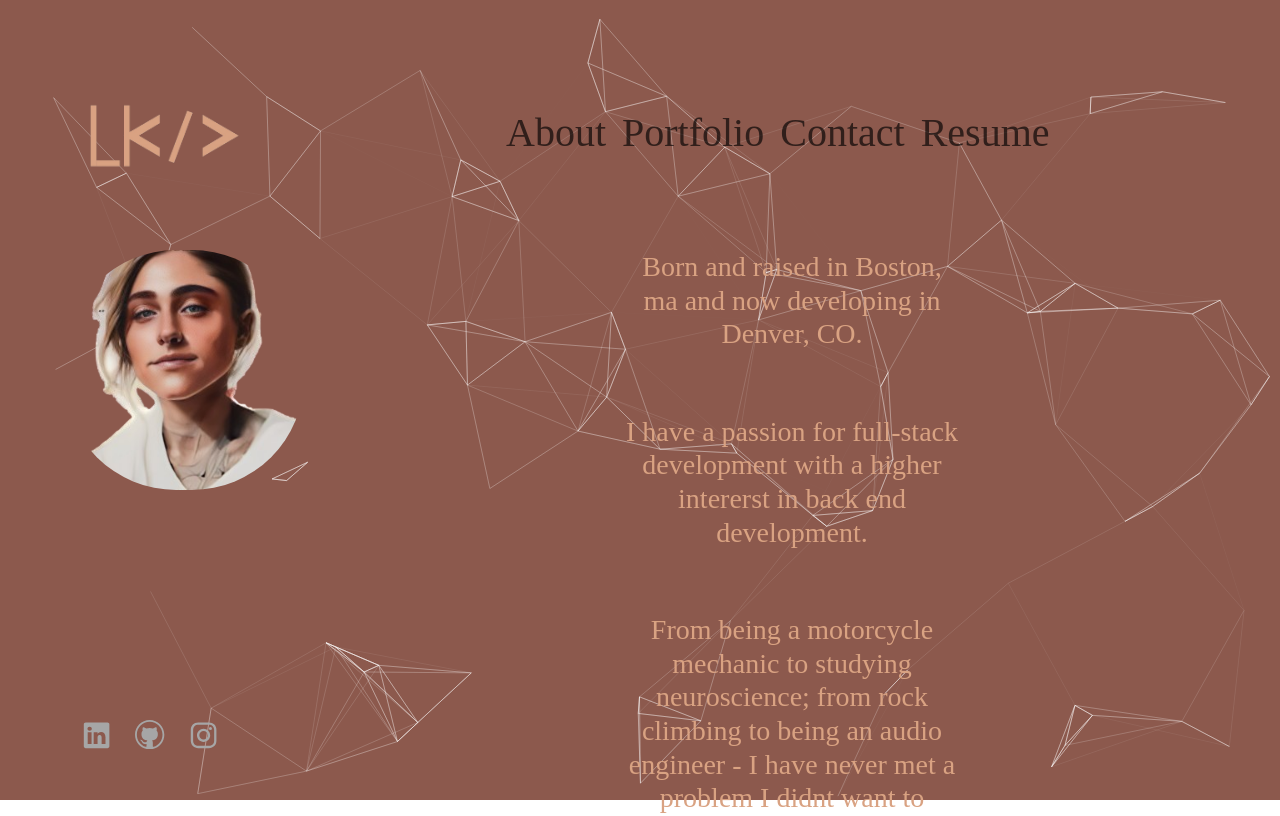
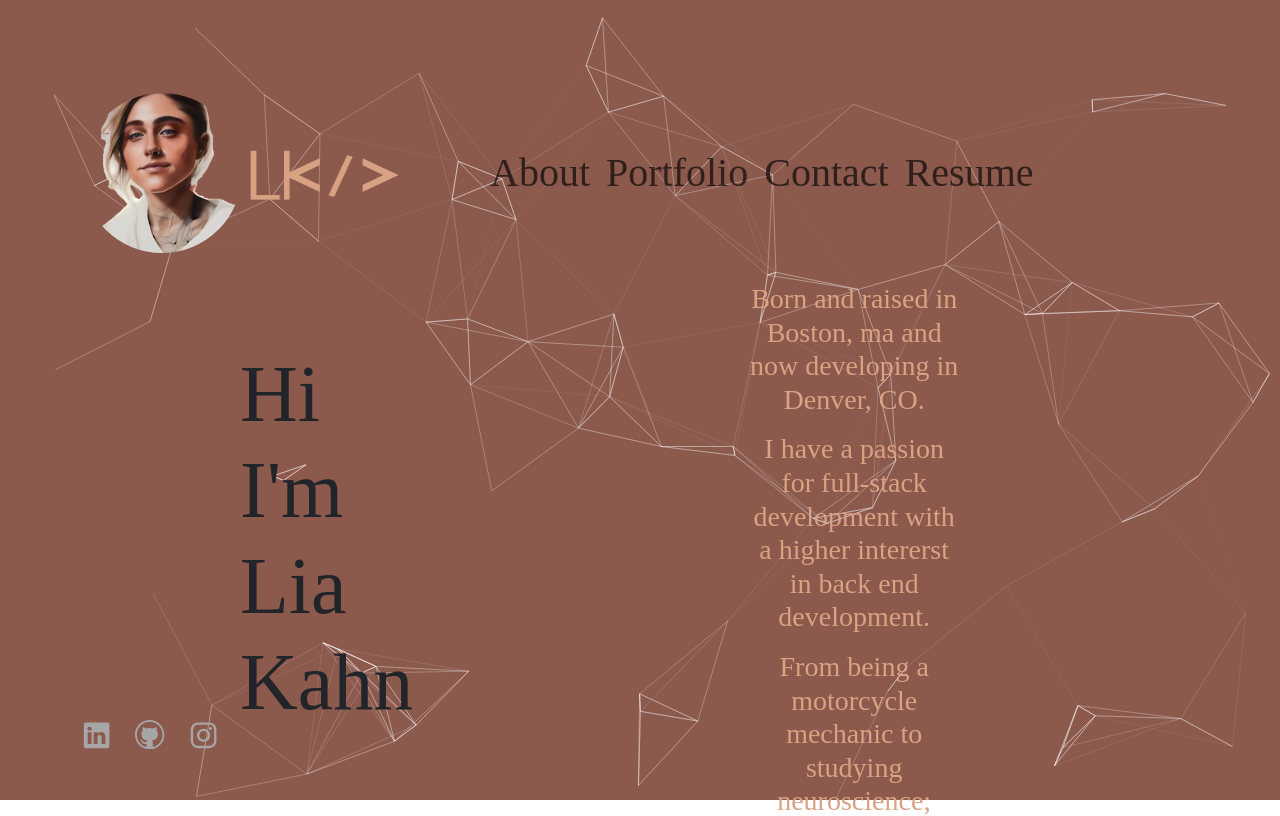
Before and after one commit to ljkahn/reactPortfolio, a React (Vite) app: page /#/ in a window 1280 px wide. Shown: the top 816 px of the page. Built offline with nearby package versions, Linux system fonts and the light colour scheme.

Commit message:
updated styling and positioning

```diff
--- a/src/App.css
+++ b/src/App.css
@@ -20,6 +20,11 @@
 
 /* HEADER/NAVBAR */
 
+    .intro {
+    margin-left:15rem;
+    margin-top: 5rem;
+    font-size: 5rem;
+}
 .navbar{
    margin-top: 5rem;
 
@@ -35,8 +40,8 @@
 
 img.nav-brand {
     width: 10rem;
-    height: 5rem;
-    margin-right: 15rem;
+    height: 4rem;
+    margin-right: 4rem;
 }
 
 img.work {
@@ -53,16 +58,14 @@ img.work {
     /* margin: 10rem; */
     margin-left: 20rem;
     margin-right: 20rem;
-    margin-top: 4rem;
+    margin-top: 1rem;
 
 }
 
 img.personal {
-width: 20rem;
-height: 15rem;
+height: 10rem;
 border-radius: 7rem;
-margin-left: 4rem;
-margin-top: 4rem;
+
 }
 
 
--- a/src/components/Navbar.jsx
+++ b/src/components/Navbar.jsx
@@ -2,6 +2,7 @@ import React from 'react'
 import {Link} from 'react-router-dom'
 import { Navbar, Container, Nav } from 'react-bootstrap';
 import brand from '../assets/workImages/brand.png';
+import PersonalAi from '../assets/siteImages/PersonalAi.png';
 
 
 
@@ -10,6 +11,7 @@ function Header() {
     <Navbar expand="lg" className="bg-body-transparent navbar ">
     <Container className='d-flexjustify-content-between'>
       <Navbar.Brand>
+        <img src={PersonalAi} alt='Lia Kahn' className='personal'/>
         <img src={brand} alt='Lia Kahn Logo' className='nav-brand'/>
       </Navbar.Brand>
       <Navbar.Toggle aria-controls="basic-navbar-nav" />
--- a/src/pages/About.jsx
+++ b/src/pages/About.jsx
@@ -1,17 +1,20 @@
 import React from 'react'
-import PersonalAi from '../assets/siteImages/PersonalAi.png';
+
 function About() {
   return (
-    <div className='d-flex'>
-      <img src={PersonalAi} alt='Lia Kahn' className='personal'/>
+
+    <div>
+         <div className='d-flex justify-content-center'>
+      <h1 className='intro'>Hi I'm Lia Kahn</h1>
       <h3>
         <p className='about'>Born and raised in Boston, ma and now developing in Denver, CO.</p>
 
 <p className='about'>
 I have a passion for full-stack development with a higher intererst in back end development. </p>
 <p className='about'>
-From being a motorcycle mechanic to studying neuroscience; from rock climbing to being an audio engineer - I have never met a problem I didnt want to solve.</p>
+From being a motorcycle mechanic to studying neuroscience; from rock climbing to audio engineering - I have never met a problem I didnt want to solve.</p>
 </h3>
+</div>
 </div>
   )
 }
--- a/src/pages/Contact.jsx
+++ b/src/pages/Contact.jsx
@@ -126,6 +126,8 @@ function Contact () {
 
 
   return (
+    <div>
+      <h5 className='d-flex justify-content-center'> If you want to connect or have questions, send me a message!</h5>
     <form ref={form} onSubmit={handleSubmit} className='contactForm'>
       <label>Name</label>
       <input
@@ -154,6 +156,7 @@ function Contact () {
           Send
         </button>
     </form>
+    </div>
   );
   };
 
```
